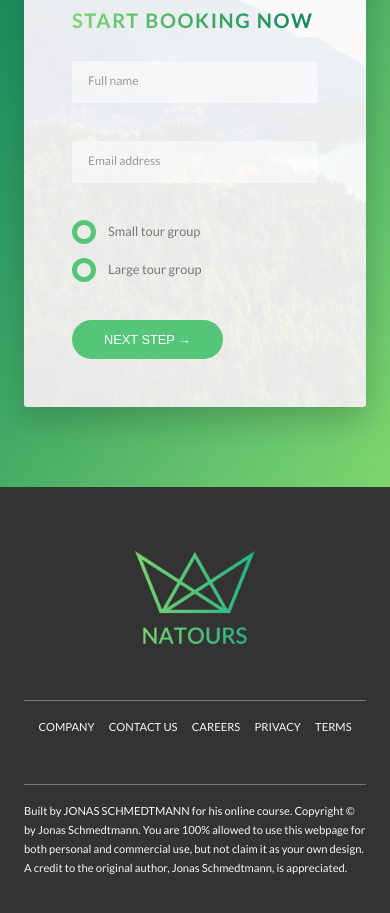
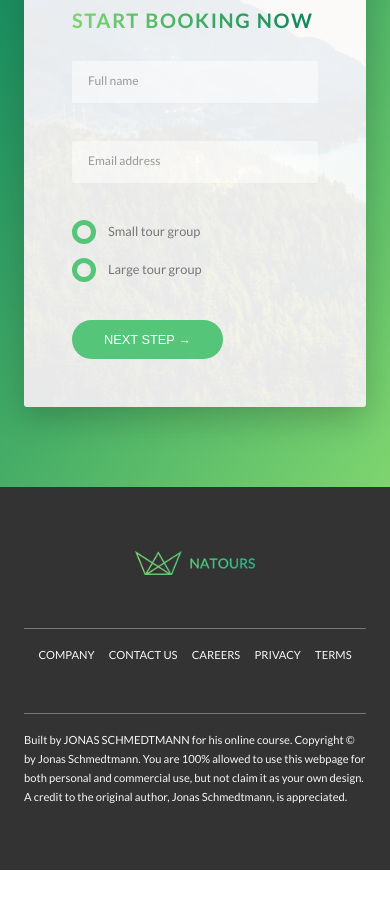
Before and after one commit to pauloteixeirajr/css-natours, a website: page index.html in a window 390 px wide. Shown: the part 5967-6880 px from the top of the page. After the commit the page ends 6837 px from the top, so only its background shows below. Drawn offline with Linux system fonts and the light colour scheme.

Commit message:
responsive images density and art direction

```diff
--- a/index.html
+++ b/index.html
@@ -335,7 +335,14 @@
 
     <footer class="footer">
         <div class="footer__logo-box">
-            <img src="img/logo-green-2x.png" alt="Full natours logo" class="footer__logo">
+
+            <picture class="footer__logo">
+                <source srcset="img/logo-green-small-1x.png 1x, img/logo-green-small-2x.png 2x"
+                    media="(max-width: 37.5em)">
+                <img srcset="img/logo-green-1x.png 1x, img/logo-green-2x.png 2x" alt="Full natours logo"
+                    class="footer__logo">
+            </picture>
+
         </div>
         <div class="row">
             <div class="col-1-of-2">
```
